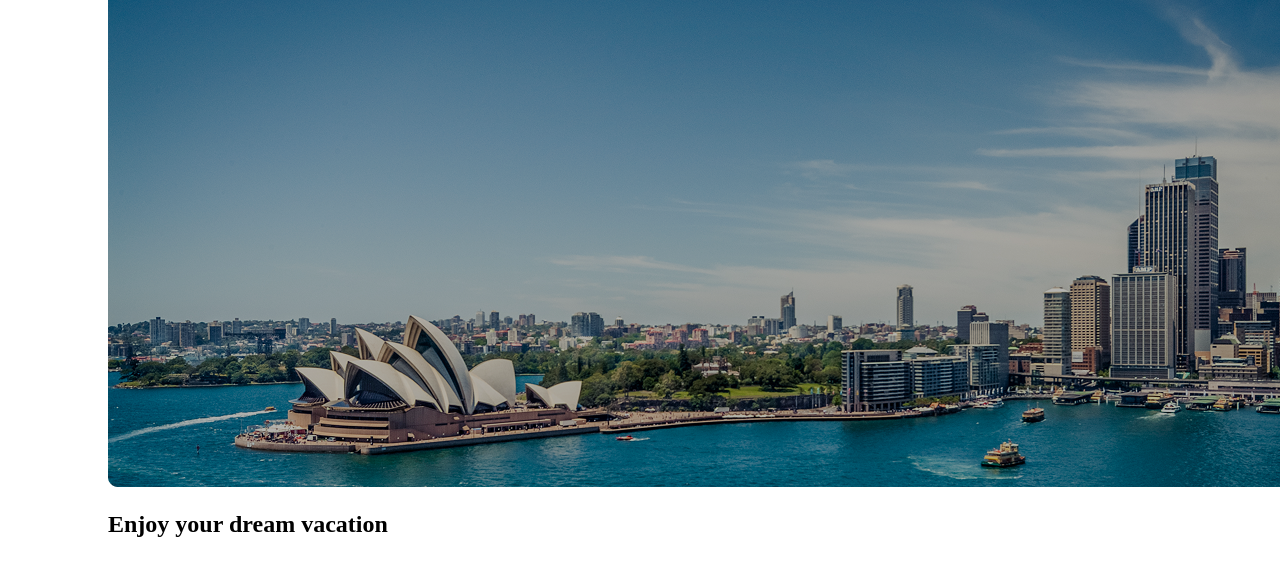
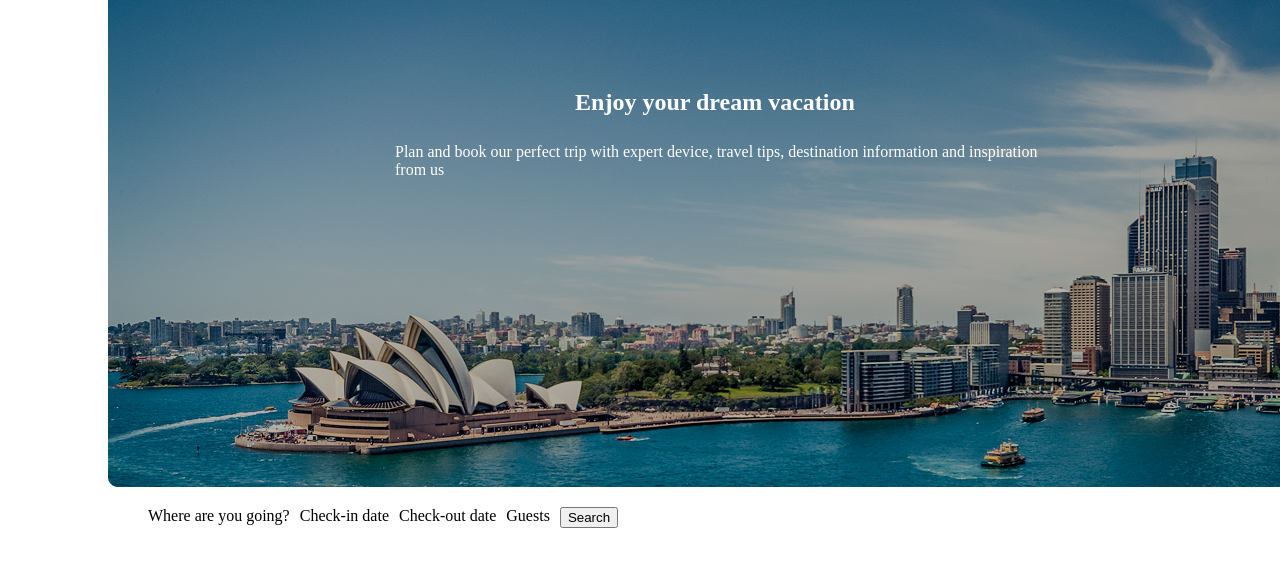
Before and after one commit to AntonioFPllefia/TravellingSite, a plain HTML site: page index.html in a window 1280 px wide. Shown: the part 201-776 px from the top of the page. Drawn offline with Linux system fonts and the light colour scheme.

Commit message:
se esta haciendo el menu de check-in y check-out

```diff
--- a/index.html
+++ b/index.html
@@ -27,6 +27,18 @@
     <main>
         <img class="image" src="images/image1.png" alt="">
         <h2 class="text-image">Enjoy your dream vacation</h2>
+        <p class="text">Plan and book our perfect trip with expert device, travel tips, destination information and inspiration from us</p>
+        <div class="select-menu">
+            <nav>
+                <ul>
+                    <li>Where are you going?</li>
+                    <li>Check-in date</li>
+                    <li>Check-out date</li>
+                    <li>Guests</li>
+                    <li><button>Search</button></li>
+                </ul>
+            </nav>
+        </div>
     </main>
     <footer></footer>
 </body>
--- a/style.css
+++ b/style.css
@@ -20,8 +20,25 @@ nav ul{
 }
 
 .text-image{
+    display: flex;
+    justify-content: center;
+    position: absolute;
+    width: 610px;
+    height: 36px;
     top: 270px;
     left: 410px;
+    color: #FFFFFF;
+    z-index: 2;
+}
+
+.text{
+    display: flex;
+    width: 650px;
+    height: 56px;
+    top: 328px;
+    left: 395px;
+    position: absolute;
+    color: #FFFFFF;
     z-index: 2;
 }
 
@@ -40,3 +57,9 @@ nav ul{
     border-radius: 6px;
     background-color: #2F80ED;
 }
+
+.select-menu{
+    width: 1,030px;
+    height: 64px;
+    border-radius: 8px;
+}
```
